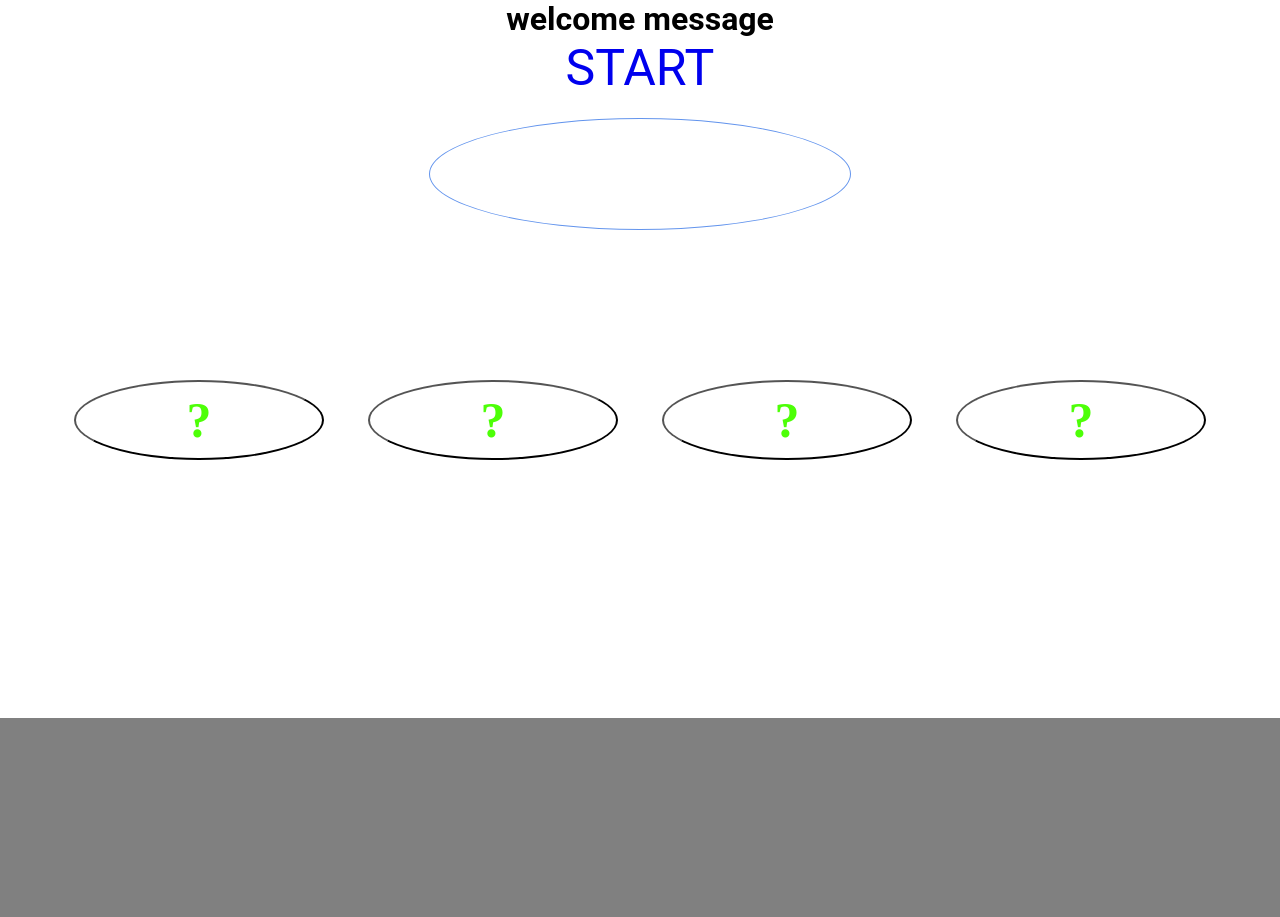
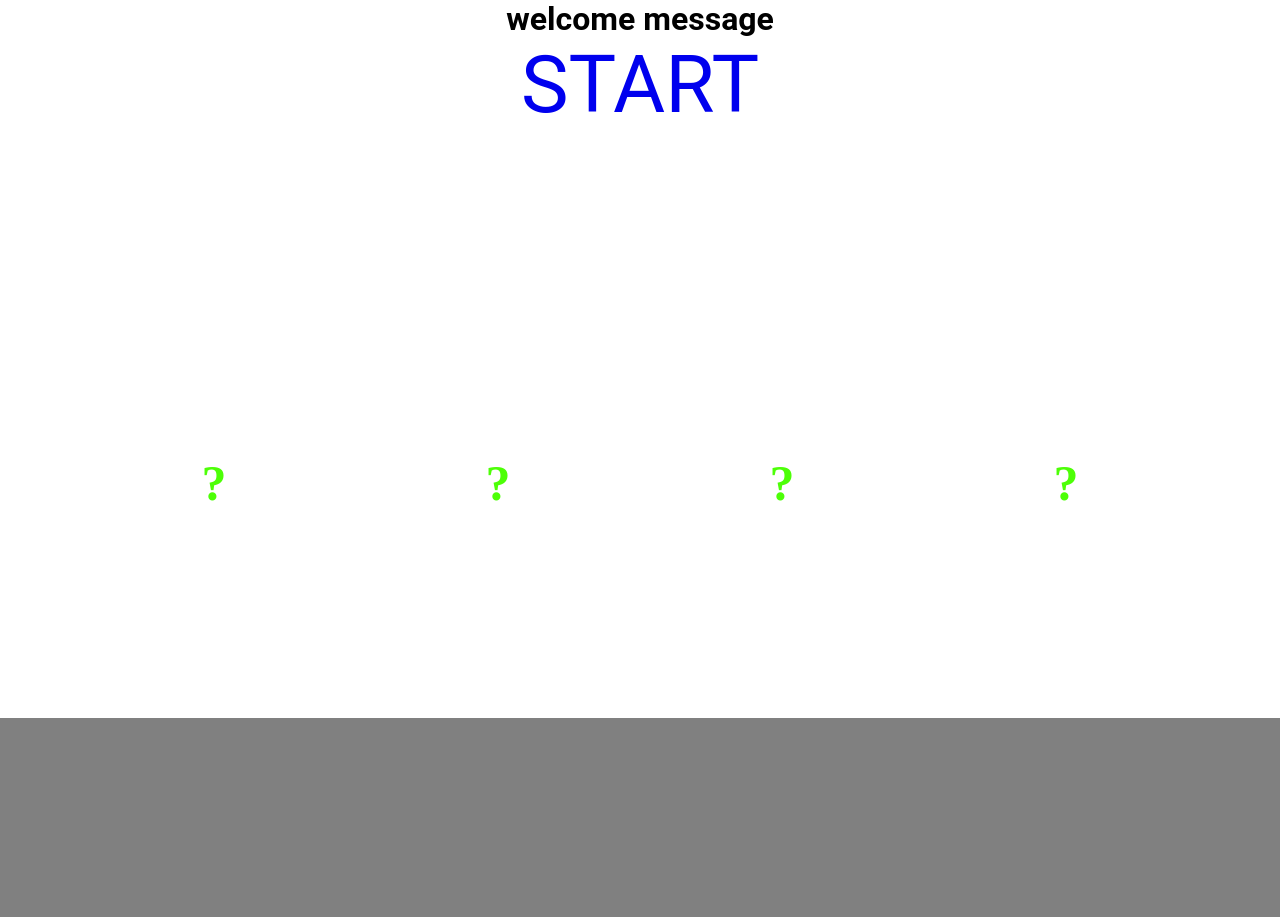
Before and after one commit to AnvarTurobov/WDI_Project_One, a PHP site: page / in a window 1280 px wide. Shown: the top 917 px of the page. Run offline with PHP 8.4, Linux system fonts and the light colour scheme; some libraries are stand-ins or nearby versions.

Commit message:
got rid of minor bugs, implemented coundown

```diff
--- a/index.html
+++ b/index.html
@@ -19,7 +19,7 @@
 	</header>
 	<section class="wrapper">
 	<div id="progress"></div>
-	<div id="display"></div>
+	<div id="display" ></div>
 	<div id="buttons">
 		<ul>
 			<li><button class="operator" id="operator1">?</button></li>
--- a/layout.css
+++ b/layout.css
@@ -9,31 +9,29 @@ body {
   margin: 0 auto;
   text-align: center;
   background: url("file:///Users/anvarturobov/Desktop/development/WDI_Project_One/background.jpg") no-repeat center center / cover;
+  cursor: url("file:///Users/anvarturobov/Desktop/development/WDI_Project_One/image.jpeg");
 }
 
-/*.wrapper {
-	background: url("file:///Users/anvarturobov/Desktop/development/WDI_Project_One/background.jpg") no-repeat center center / cover;
-}*/
 
 #easy {
-	font-size: 50px;
+	font-size: 80px;
 	font-color: #0404f9;
 }
-
 
 
 #progress {
   text-align: center;
   margin: 20px auto;
   background-color: transparent;
-  width: 400px;
-  height: 90px;
+  width: 450px;
+  height: 100px;
   border-width: 1px;
-  border-style: solid;
   border-color: #6495ED;
   border-radius: 100%;
-  padding: 10px;
+  padding: 20px;
   color: red;
+  line-height: 30px;
+  outline: none
 }
 
 #continue {
@@ -41,20 +39,21 @@ body {
 	font-size: 25px;
 	color: green;
 	border-width: 0;
+	line-height: 30px;
+}
 
 #startAgain {
 	font-weight: bold;
 	font-size: 25px;
-	color: red;
-	border-width: 0
-}
+	color: yellow;
+	margin-top: -50px;
 }
 
 #display {
   border-width: 2px;
   border-color: red;
   font-size: 50px;
-  font-family: serif;
+  font-family: Rockwell Extra Bold;
   font-weight: bold;
   text-align: middle;
   margin: 20px auto;
@@ -69,18 +68,28 @@ body {
 
 
 button {
-	text-align: middle;
-	display: inline-block;
-	margin: 0 auto;
 	width: 250px;
-	height: 80px;
 	border-radius: 100%;
 	font-weight: bold;
 	font-family: serif;
+	background-color: transparent;
+	color: #4dff07;
+	line-height: 150px;
+	padding: 0;
+	border: 0px;
+	outline: none
+}
+
+li button {
 	font-size: 50px;
-	background-color: transparent;
-	color: #4dff07
+	float: left;
+	margin: 0 15px;
 }
+
+li button:hover{
+	font-size: 100px
+}
+
 
 header {
   width: 100%;
@@ -94,15 +103,13 @@ ul {
 
 
 li {
-  margin: 0px 20px;
-  line-height: 60px;
-  display: inline;
+  padding: 0;
+  margin: 0;
+  display: inline-block;
 }
-
 
 a {
   text-decoration: none;
-/*  color: #f2f2f2;*/
 }
 
 h1 {
```
Also changed, not shown: app.js (+44 -24 lines), pseudocode.md (added, +13 -0 lines), image.jpeg (added).
